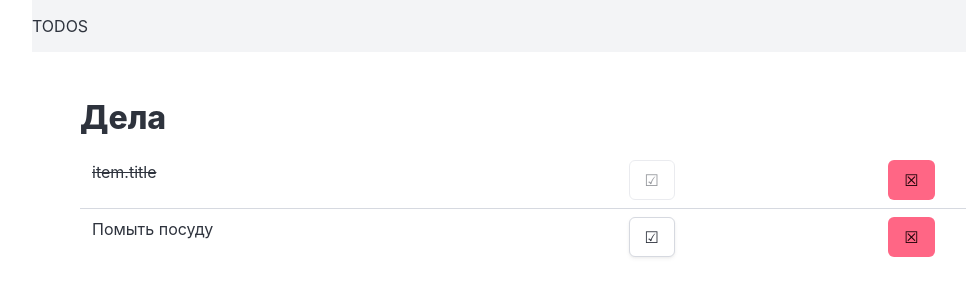
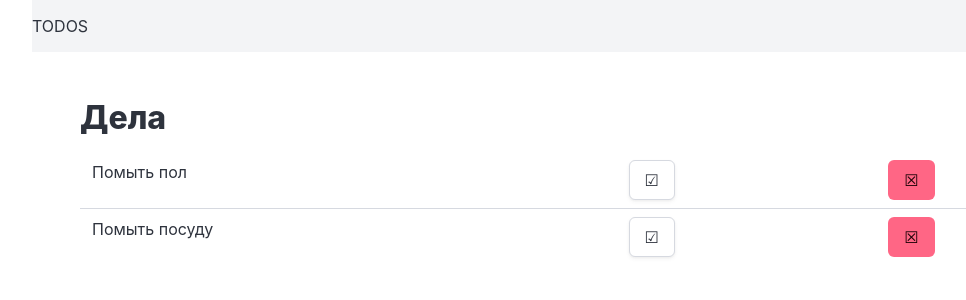
Before and after one commit to 111-souls-111/todos-react, a React (Create React App) app: page / in a window 1280 px wide. Shown: the top 300 px of the page, without its empty margins (32-998 px from the left). Built offline with nearby package versions, Linux system fonts and the light colour scheme.

Commit message:
удаление и пометка элкмкнтов списка

```diff
--- a/src/App.js
+++ b/src/App.js
@@ -1,7 +1,22 @@
-import todos from "./todos";
+import initialtodos from "./todos";
+import { useState } from "react";
 import Todolist from "./Todolist";
 function App() {
+    const [todos, setTodos] = useState(initialtodos)
+
+    const setDone = key => {
+      setTodos(todos.map(item =>
+        item.key === key ? { ...item, done: !item.done } : item
+      ))
+    }
+
+    const del = key => {
+      const newTodos = todos.filter(item => item.key !== key)
+      setTodos(newTodos)
+    }
+
   return (
+
    <div className = 'container'>
 
       <nav className = "navbar is-light">
@@ -13,7 +28,7 @@ function App() {
       </nav>
 
       <main className='content px-6 py-6'>
-        <Todolist list = {todos}/>
+        <Todolist list = {todos} setDone={setDone} del={del}/>
 
       </main>
 
--- a/src/Todolist.jsx
+++ b/src/Todolist.jsx
@@ -7,18 +7,20 @@ export default function Todolist(props){
                         {props.list.map(item => (
                             <tr key={item.key}>
                                 <td>
-                                    {item.done && <del>item.title</del>}
+                                    {item.done && <del>{item.title}</del>}
                                     {!item.done && item.title}
                                 </td>
                                 <td>
-                                    <button className="button in-succes"
+                                    <button className="button in-success"
                                     title="выполнено"
+                                    onClick = {() => props.setDone(item.key)}
                                     disabled={item.done}>
                                     &#9745;
                                     </button>
                                 </td>
                                 <td>
                                     <button className="button is-danger"
+                                    onClick={() => props.del(item.key)}
                                     title="удалить">
                                     &#9746;
                                     </button>
--- a/src/todos.js
+++ b/src/todos.js
@@ -6,9 +6,9 @@ const todos = [
         title: 'Помыть пол',
         desc: 'быстро',
         image: '',
-        done: true,
+        done: false,
         crearedAt: date1.toLocaleString(),
-        key: date1.getTime,
+        key: 2,
     },
     {
         title: 'Помыть посуду',
@@ -16,7 +16,7 @@ const todos = [
         image: '',
         done: false,
         crearedAt: date2.toLocaleString(),
-        key: date2.getTime,
+        key: 1,
     },
 ]
 
```
